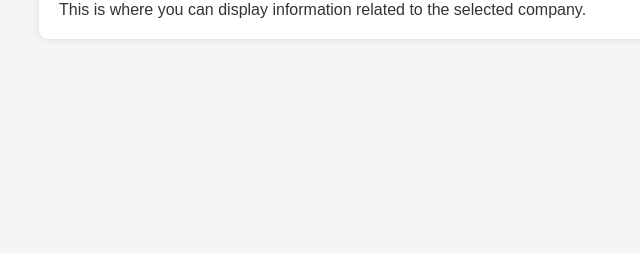
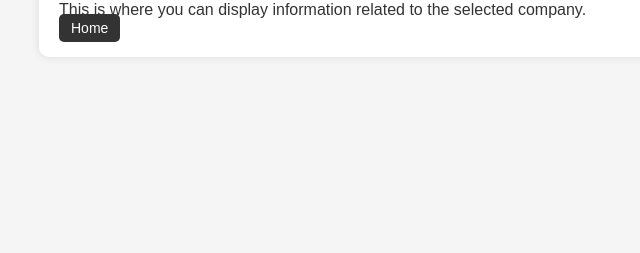
Before and after one commit to YashKumthekar8/Stock-Market-Fundamental-Analysis, a Flask app: page /company in a window 1280 px wide. Shown: the part 124-377 px from the top of the page, without its empty margins (1-641 px from the left). Run offline with Flask 3, Linux system fonts and the light colour scheme.

Commit message:
Linked web pages

```diff
--- a/static/css/styles.css
+++ b/static/css/styles.css
@@ -1,9 +1,11 @@
+/* Reset styles for all elements */
 * {
     margin: 0;
     padding: 0;
     box-sizing: border-box;
 }
 
+/* Base styles for the entire page */
 body {
     font-family: Arial, sans-serif;
     background-color: #f5f5f5;
@@ -12,6 +14,7 @@ body {
     color: #333;
 }
 
+/* Header styling */
 .header-container {
     background-color: #333;
     color: #fff;
@@ -19,6 +22,7 @@ body {
     padding: 20px;
 }
 
+/* Main content container */
 .container {
     max-width: 1200px;
     margin: 0 auto;
@@ -28,6 +32,7 @@ body {
     border-radius: 10px;
 }
 
+/* Styles for graphs section */
 .graphs {
     text-align: center;
     margin-top: 20px;
@@ -40,6 +45,7 @@ body {
     border-radius: 5px;
 }
 
+/* Styles for search section */
 .search {
     text-align: center;
     margin-top: 20px;
@@ -67,6 +73,7 @@ body {
     font-size: 16px;
 }
 
+/* Styles for CSV upload section */
 .csv-upload {
     text-align: center;
     margin-top: 20px;
@@ -98,6 +105,7 @@ body {
     font-size: 16px;
 }
 
+/* Footer styling */
 .footer {
     text-align: center;
     background-color: #333;
@@ -121,3 +129,18 @@ body {
         width: 100%;
     }
 }
+.back-button {
+    background-color: #333;
+    color: #fff;
+    padding: 6px 12px; /* Adjust the padding to make it smaller */
+    font-size: 14px;  /* Adjust the font size to make it smaller */
+    border: none;
+    border-radius: 5px;
+    text-decoration: none;
+    transition: background-color 0.3s, color 0.3s;
+}
+
+.back-button:hover {
+    background-color: #007BFF;
+    color: white;
+}
--- a/templates/company.html
+++ b/templates/company.html
@@ -16,7 +16,15 @@
     <div class="container">
         <section class="company-info">
             <h2>Company Name: {{ company_name }}</h2>
-            <p>This is where you can display information related to the selected company.</p>
+            <p>This is where you can display information related to the selected company.
+
+
+
+
+            </p>
+
+            <!-- Add a link/button to go back to the home page -->
+            <a href="{{ url_for('home') }}" class="back-button">Home</a>
         </section>
     </div>
 
--- a/templates/dashboard.html
+++ b/templates/dashboard.html
@@ -18,6 +18,10 @@
             <h2>Dashboard for {{ company_name }}</h2>
             <!-- Include detailed financial analysis and charts here -->
             <p>This is where you can provide detailed financial analysis and charts for the selected company.</p>
+
+
+            <!-- Add a link/button to go back to the home page -->
+            <a href="{{ url_for('home') }}" class="back-button">Home</a>
         </section>
     </div>
 
--- a/templates/home.html
+++ b/templates/home.html
@@ -12,7 +12,7 @@
         </div>
     </header>
 
-    <!-- Search Bar Section (below the main header) -->
+    <!-- Search Bar Section -->
     <section class="search">
         <form action="{{ url_for('company') }}" method="get">
             <input type="text" name="company_name" placeholder="Enter a company name">
```
